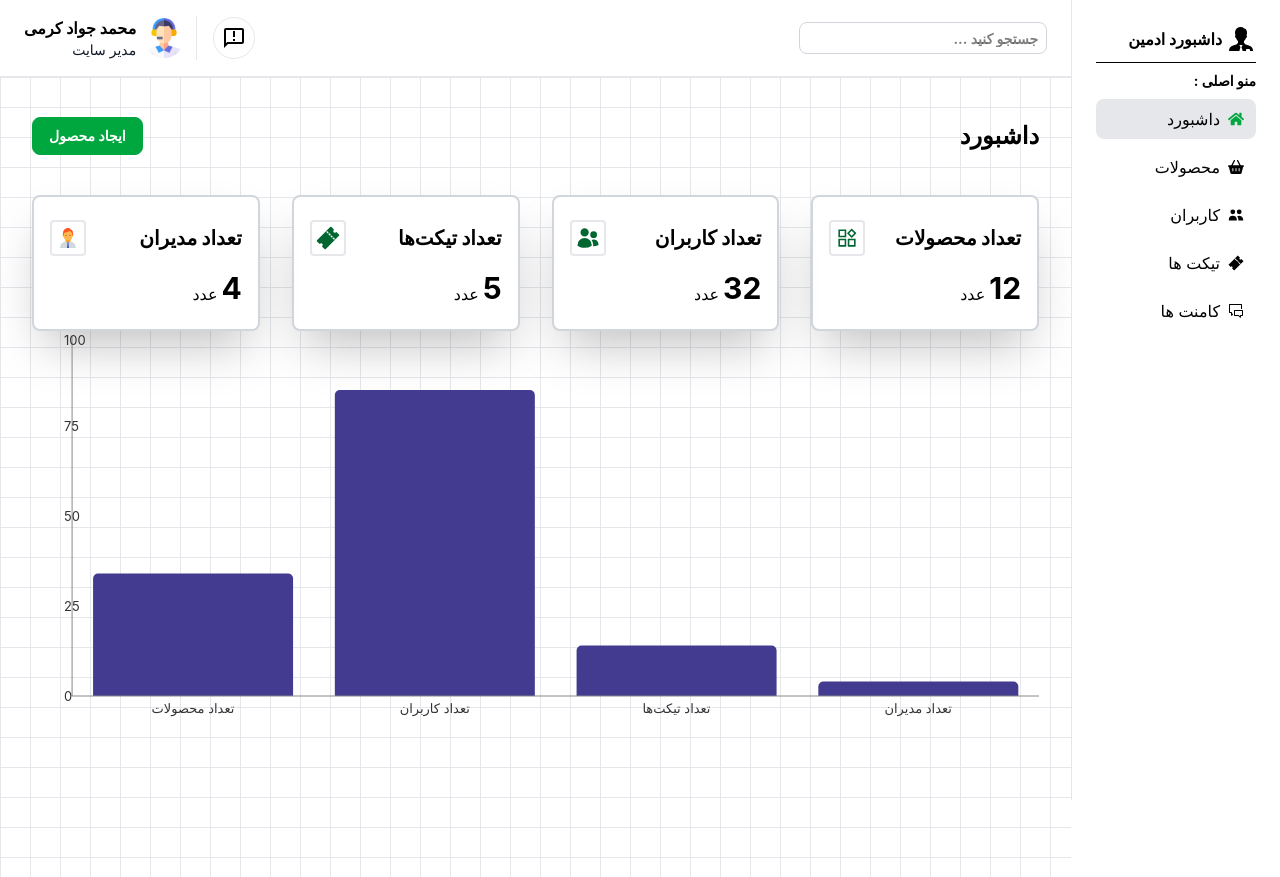
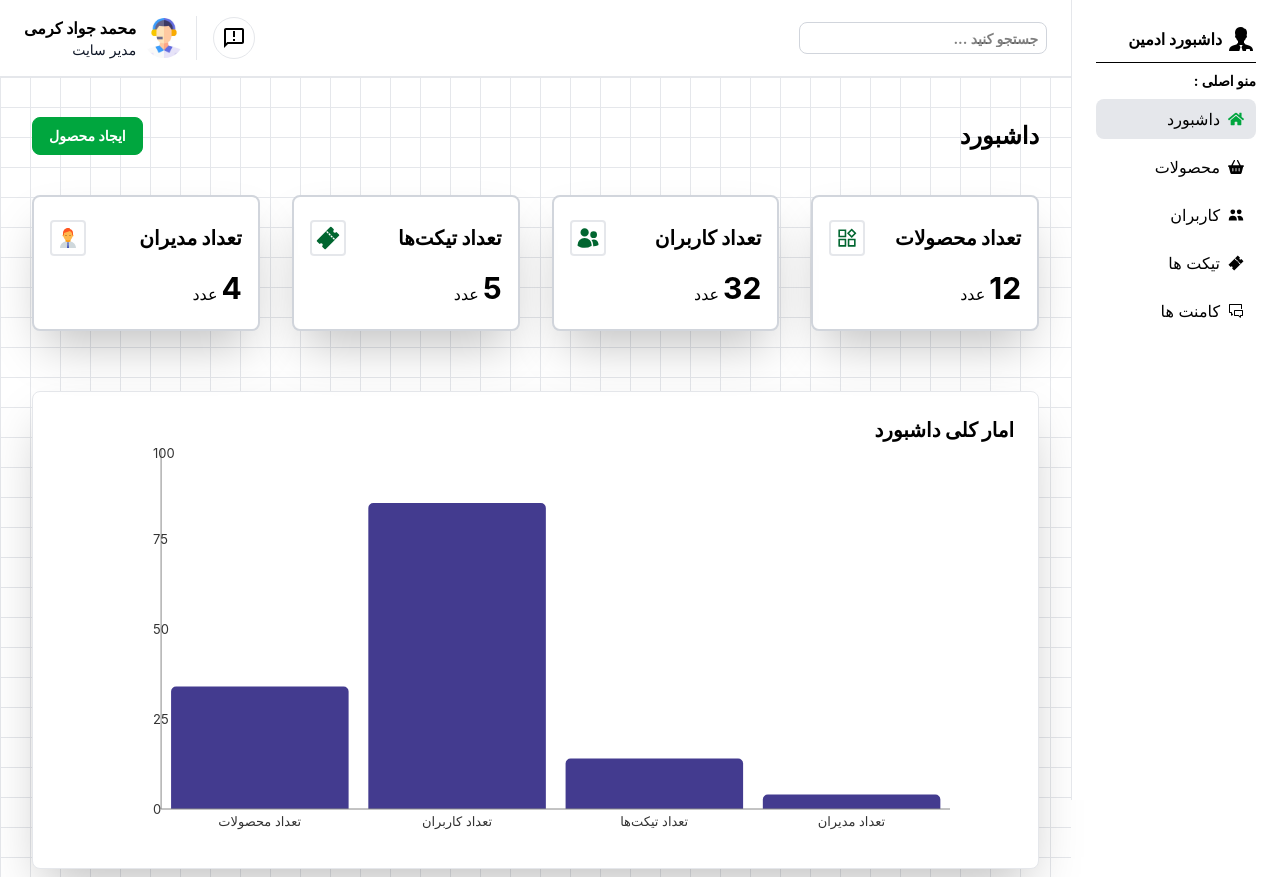
Before and after one commit to Mohammad2954/shop-admin-dashboard, a React (Vite) app: page / in a window 1280 px wide. Built offline with nearby package versions, Linux system fonts and the light colour scheme.

Commit message:
feat : complate section about chart

```diff
--- a/src/pages/Home/page.jsx
+++ b/src/pages/Home/page.jsx
@@ -20,8 +20,11 @@ function Home() {
     <div className="px-8">
       <SectionTitle CalBtn={CalBtn} title={"داشبورد"} Buttons={"ایجاد محصول"} />
       <Summery />
-      <div>
-        <ChartDetails data={data} />
+      <div className="bg-white mt-15 shadow-2xl p-6 border border-gray-200 rounded-lg">
+        <h5 className="font-extrabold text-xl">امار کلی داشبورد</h5>
+        <div className="px-16">
+          <ChartDetails data={data} />
+        </div>
       </div>
     </div>
   );
```
